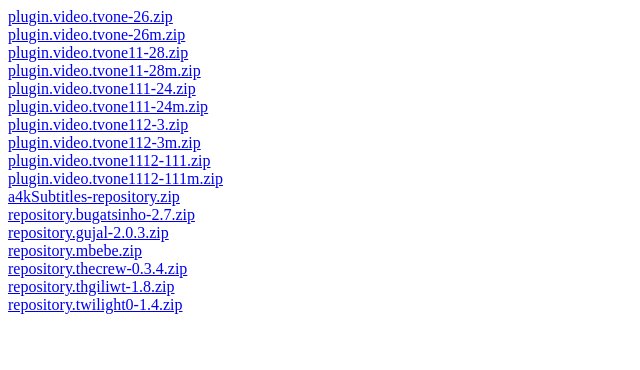
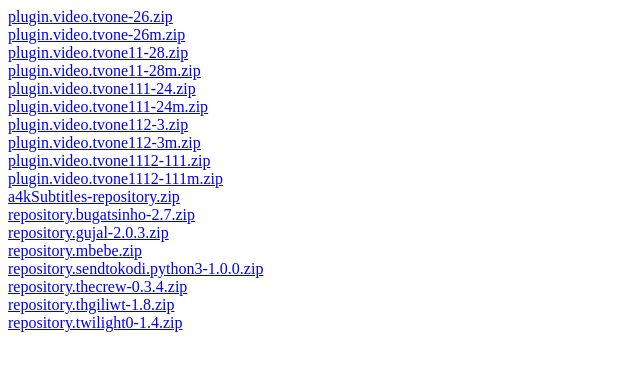
Before and after one commit to gamicoulas/repo, a plain HTML site: page index.html in a window 1280 px wide. Shown: the whole page, without its empty margins (0-640 px from the left). Drawn offline with Linux system fonts and the light colour scheme.

Commit message:
Update index.html

```diff
--- a/index.html
+++ b/index.html
@@ -12,6 +12,7 @@
 <a href="repository.bugatsinho-2.7.zip">repository.bugatsinho-2.7.zip</a><br>
 <a href="repository.gujal-2.0.3.zip">repository.gujal-2.0.3.zip</a><br>
 <a href="repository.mbebe.zip">repository.mbebe.zip</a><br>
+<a href="repository.sendtokodi.python3-1.0.0.zip">repository.sendtokodi.python3-1.0.0.zip</a><br>
 <a href="repository.thecrew-0.3.4.zip">repository.thecrew-0.3.4.zip</a><br>
 <a href="repository.thgiliwt-1.8.zip">repository.thgiliwt-1.8.zip</a><br>
 <a href="repository.twilight0-1.4.zip">repository.twilight0-1.4.zip</a><br>
```
